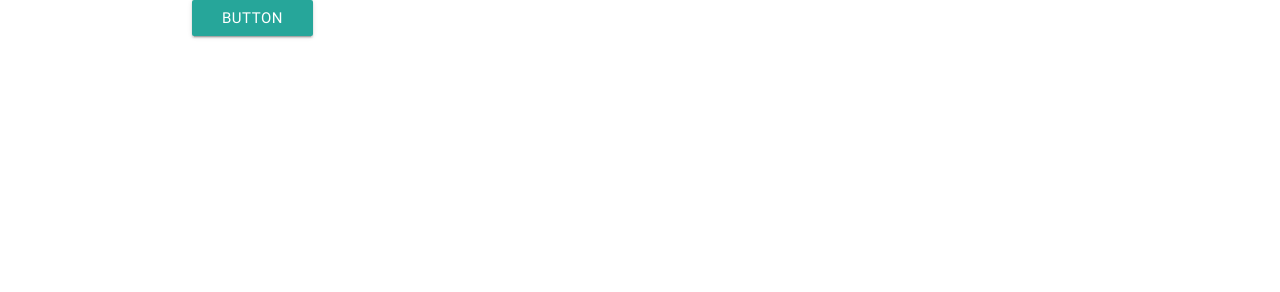
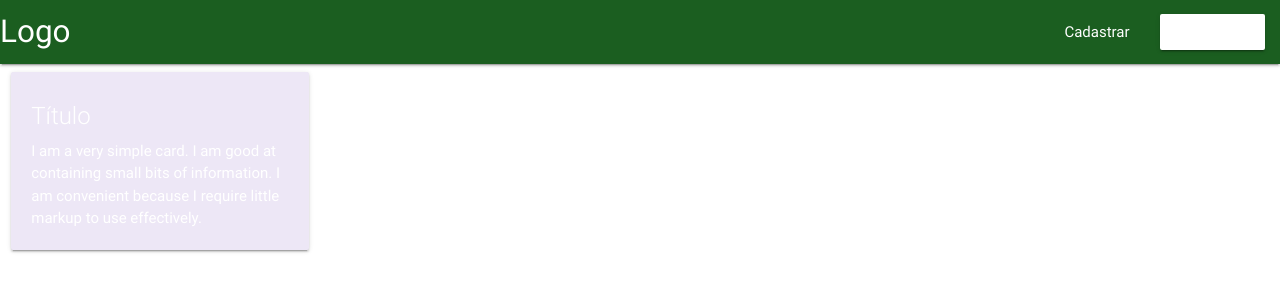
Before and after one commit to grmiranda/MVP-SW, a plain HTML site: page telas/userFeed.html in a window 1280 px wide. Drawn offline with nearby package versions, Linux system fonts and the light colour scheme.

Commit message:
Criando um cartão para o Feed

```diff
--- a/telas/userFeed.html
+++ b/telas/userFeed.html
@@ -11,11 +11,42 @@
     </head>
 
     <body>
+        <header>
+      <nav>
+        <div class="nav-wrapper green darken-4">
+          <a class="brand-logo">Logo</a>
+          <a data-activates="mobile-demo" class="button-collapse"><i class="material-icons">menu</i></a>
+          <ul class="right hide-on-med-and-down">
+            <li><a>Cadastrar</a></li>
+            <li><a class="waves-effect waves-light btn white">LogIn</a></li>
+          </ul>
+          <ul class="side-nav" id="mobile-demo">deep-purple lighten-5
+            <li><a>Cadastrar</a></li>
+            <li><a>LogIn</a></li>
+          </ul>
+        </div>
+      </nav>
+    </header>
+
+    <main>
+
+<div class="row">
+     <div class="col s12 m6 l3" >
+        <div class="card deep-purple lighten-5">
+            <div class="card-content white-text">
+                <span class="card-title">Título</span>
+                    <p>I am a very simple card. I am good at containing small bits of information.
+              I am convenient because I require little markup to use effectively.</p>
+            </div>
+        </div>
+     </div>
+    </main>
+
+    <footer>
+
+    </footer>
       <!--Import jQuery before materialize.js-->
-      <div class="container">
-        <div class="col s4 m5 l6">
-            <a class="waves-effect waves-light btn">button</a>
-        </div>
+
 
 
       </div>
```
